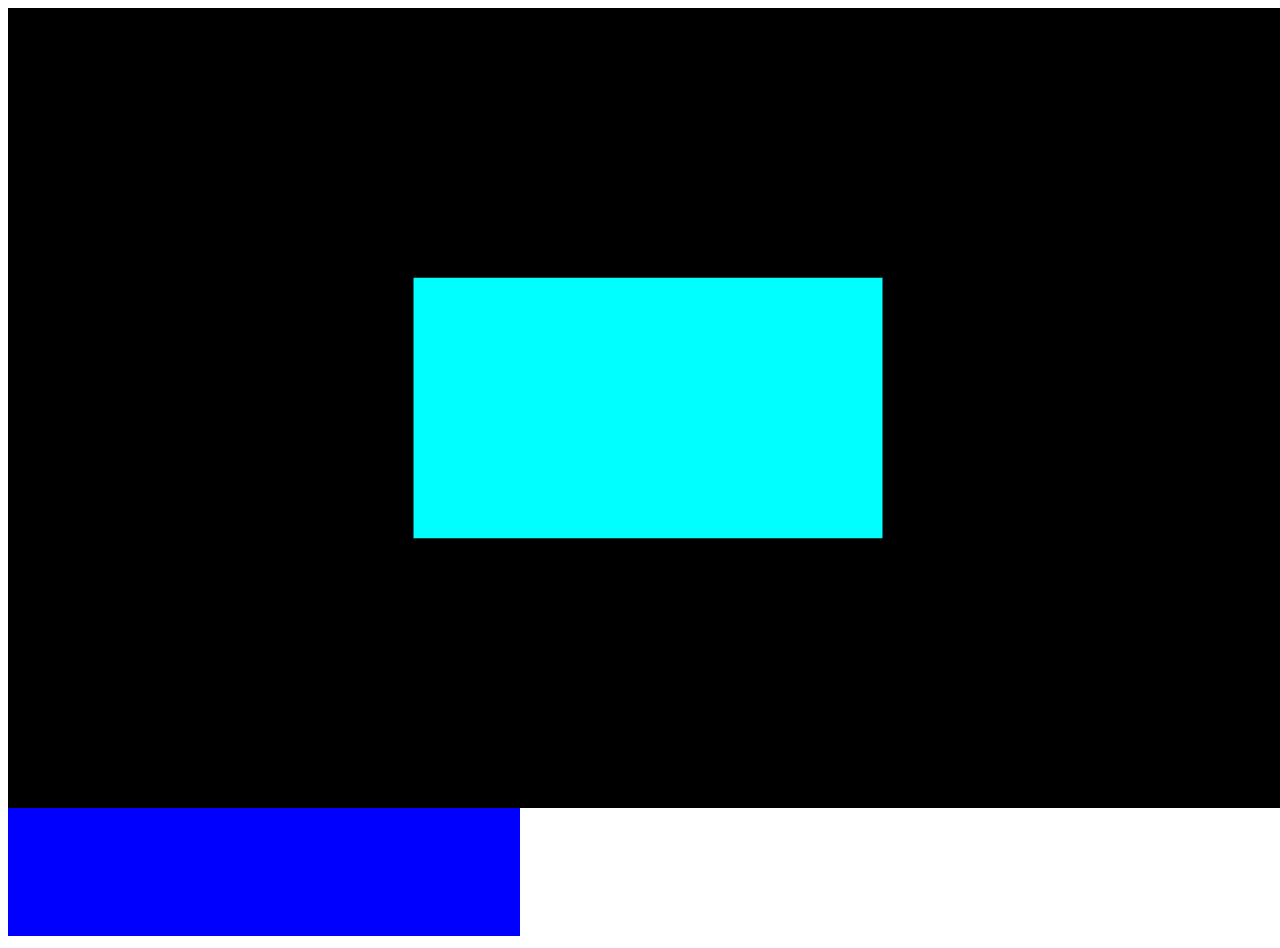
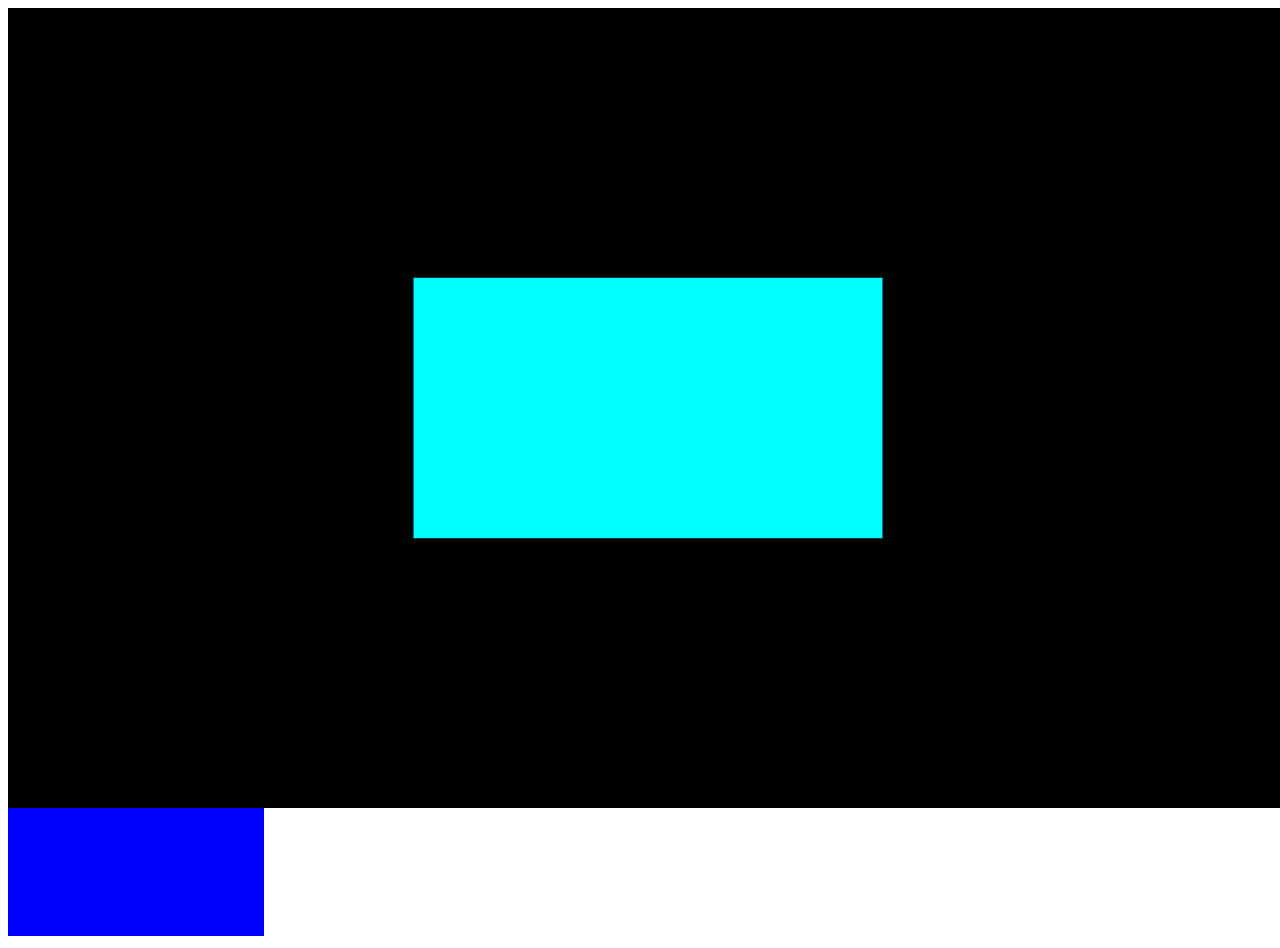
Before and after one commit to pixelkd/cardtest, a plain HTML site: page index.html in a window 1280 px wide. Drawn offline with nearby package versions, Linux system fonts and the light colour scheme.

Commit message:
Update index.html

```diff
--- a/index.html
+++ b/index.html
@@ -56,16 +56,10 @@
       renderer.render(scene, camera);
     }
 
-
-
     scene.add(card);
     animate();
-
-    const frontCanvas = generateTextCanvas("Front");
-    const backCanvas = generateTextCanvas("Back");
-    document.body.appendChild(frontCanvas);
-    document.body.appendChild(backCanvas);
-
+    const testCanvas = generateTextCanvas("test");
+    document.body.appendChild(testCanvas);
 
   </script>
 </body>
```
